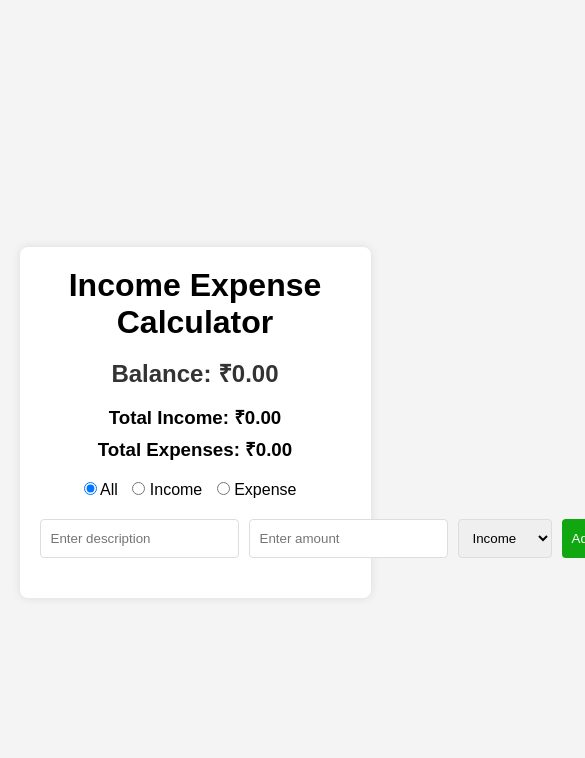
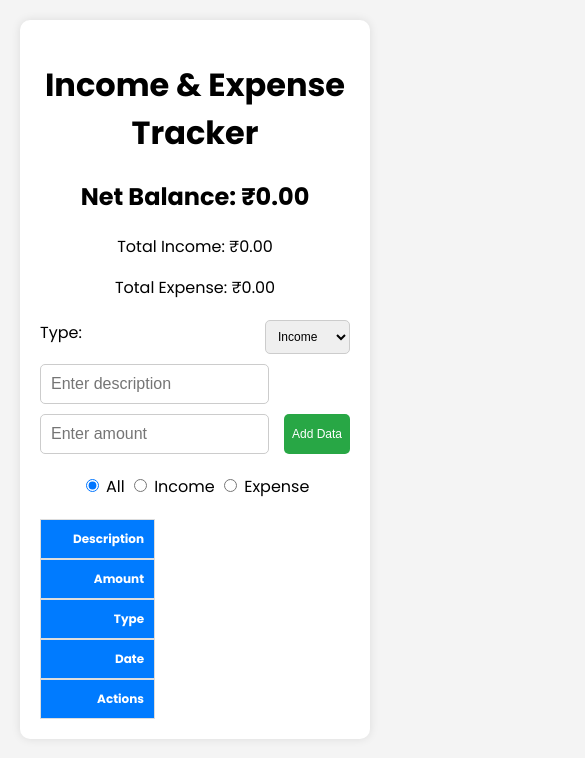
Before and after one commit to Prasanna0401/Income-Expense-Calculator, a plain HTML site: page index.html in a window 390 px wide. Shown: the whole page, 585 px wide, since content can reach past the window. Drawn offline with Linux system fonts and the light colour scheme.

Commit message:
first commit

```diff
--- a/index.html
+++ b/index.html
@@ -6,45 +6,61 @@
     <meta name="viewport" content="width=device-width, initial-scale=1.0">
     <title>Income Expense Calculator</title>
     <link rel="stylesheet" href="style.css">
+    <link
+        href="https://fonts.googleapis.com/css2?family=Poppins:ital,wght@0,100;0,200;0,300;0,400;0,500;0,600;0,700;0,800;0,900;1,100;1,200;1,300;1,400;1,500;1,600;1,700;1,800;1,900&display=swap"
+        rel="stylesheet">
 </head>
 
 <body>
 
     <div class="container">
-
-        <h1>Income Expense Calculator</h1>
-
-        <div class="balance-summary">
-            <h2>Balance: <span id="balance">₹0.00</span></h2>
-            <h3>Total Income: <span id="total-income">₹0.00</span></h3>
-            <h3>Total Expenses: <span id="total-expenses">₹0.00</span></h3>
+        <h1>Income & Expense Tracker</h1>
+        <div class="balance-section">
+            <h2>Net Balance: ₹<span id="net-balance">0</span></h2>
+        </div>
+        <div class="total-section">
+            <p>Total Income: ₹<span id="total-income">0</span></p>
+            <p>Total Expense: ₹<span id="total-expense">0</span></p>
         </div>
 
-        <div class="filters">
-            <input type="radio" id="all" name="filter" value="all" checked>
-            <label for="all">All</label>
-            <input type="radio" id="income" name="filter" value="income">
-            <label for="income">Income</label>
-            <input type="radio" id="expense" name="filter" value="expense">
-            <label for="expense">Expense</label>
-        </div>
-
-        <div class="transaction-form">
-            <input type="text" id="description" placeholder="Enter description" required>
-            <input type="number" id="amount" placeholder="Enter amount" required>
-            <select id="type">
+        <!-- Input section for adding entries -->
+        <div class="input-section">
+            <label for="type-select">Type:</label>
+            <select id="type-select">
                 <option value="income">Income</option>
                 <option value="expense">Expense</option>
             </select>
-            <button id="add-btn">Add</button>
+
+            <input type="text" id="description-input" placeholder="Enter description" />
+            <input type="number" id="amount-input" placeholder="Enter amount" />
+            <button id="add-btn">Add Data</button>
         </div>
 
-        <ul id="transaction-list">
-            <!-- All the Transactions will be listed here -->
-        </ul>
+        <!-- Filter options for displaying entries -->
+        <div class="filter-section">
+            <label><input type="radio" name="filter" value="all" checked> All</label>
+            <label><input type="radio" name="filter" value="income"> Income</label>
+            <label><input type="radio" name="filter" value="expense"> Expense</label>
+        </div>
+
+        <!-- Table for displaying entries -->
+        <table>
+            <thead>
+                <tr>
+                    <th>Description</th>
+                    <th>Amount</th>
+                    <th>Type</th>
+                    <th>Date</th>
+                    <th>Actions</th>
+                </tr>
+            </thead>
+            <tbody id="entries-table-body">
+                <!-- Dynamic rows will go here -->
+            </tbody>
+        </table>
     </div>
-
     <script src="script.js"></script>
 </body>
 
+
 </html>
--- a/script.js
+++ b/script.js
@@ -1,106 +1,102 @@
-document.addEventListener("DOMContentLoaded", () => {
-    const balanceEl = document.getElementById('balance');
-    const totalIncomeEl = document.getElementById('total-income');
-    const totalExpensesEl = document.getElementById('total-expenses');
-    const descriptionEl = document.getElementById('description');
-    const amountEl = document.getElementById('amount');
-    const typeEl = document.getElementById('type');
-    const transactionList = document.getElementById('transaction-list');
-    const filterEls = document.querySelectorAll('input[name="filter"]');
-    let transactions = JSON.parse(localStorage.getItem('transactions')) || [];
+// Get necessary DOM elements
+const typeSelect = document.getElementById('type-select');
+const descriptionInput = document.getElementById('description-input');
+const amountInput = document.getElementById('amount-input');
+const addBtn = document.getElementById('add-btn');
+const entriesTableBody = document.getElementById('entries-table-body');
+const totalIncomeElem = document.getElementById('total-income');
+const totalExpenseElem = document.getElementById('total-expense');
+const netBalanceElem = document.getElementById('net-balance');
 
+// Initialize data from local storage
+let entries = JSON.parse(localStorage.getItem('entries')) || [];
+let totalIncome = 0;
+let totalExpense = 0;
 
-    function updateForm() {
-        transactionList.innerHTML = '';
-        let totalIncome = 0, totalExpenses = 0, balance = 0;
+// Load existing entries
+window.onload = function () {
+    updateTotals();
+    renderEntries();
+};
 
-        transactions.forEach((transaction, index) => {
-            const { type, description, amount } = transaction;
-            const listItem = document.createElement('li');
-            listItem.innerHTML = `
-          ${description} <span>₹${amount}</span>
-          <button class="edit-btn" data-index="${index}">Edit</button>
-          <button class="delete-btn" data-index="${index}">Delete</button>
+// Add a new entry
+addBtn.addEventListener('click', function () {
+    const type = typeSelect.value;
+    const description = descriptionInput.value.trim();
+    const amount = parseFloat(amountInput.value);
+    const date = new Date().toLocaleDateString();
+
+    if (!description || isNaN(amount) || amount <= 0) {
+        alert("Please enter valid description and amount.");
+        return;
+    }
+
+    const entry = { type, description, amount, date };
+    entries.push(entry);
+    localStorage.setItem('entries', JSON.stringify(entries));
+
+    updateTotals();
+    renderEntries();
+
+    descriptionInput.value = '';
+    amountInput.value = '';
+});
+
+// Render all entries
+function renderEntries(filter = 'all') {
+    entriesTableBody.innerHTML = '';
+    const filteredEntries = entries.filter(entry => filter === 'all' || entry.type === filter);
+
+    filteredEntries.forEach((entry, index) => {
+        const row = document.createElement('tr');
+
+        row.innerHTML = `
+            <td>${entry.description}</td>
+            <td>₹${entry.amount.toFixed(2)}</td>
+            <td>${entry.type.charAt(0).toUpperCase() + entry.type.slice(1)}</td>
+            <td>${entry.date}</td>
+            <td>
+                <button class="edit" onclick="editEntry(${index})">Edit</button>
+                <button class="delete" onclick="deleteEntry(${index})">Delete</button>
+            </td>
         `;
 
-            transactionList.appendChild(listItem);
+        entriesTableBody.appendChild(row);
+    });
+}
 
-            if (type === 'income') {
-                totalIncome += amount;
-            } else {
-                totalExpenses += amount;
-            }
-        });
+// Update totals
+function updateTotals() {
+    totalIncome = entries.filter(e => e.type === 'income').reduce((acc, curr) => acc + curr.amount, 0);
+    totalExpense = entries.filter(e => e.type === 'expense').reduce((acc, curr) => acc + curr.amount, 0);
+    const netBalance = totalIncome - totalExpense;
 
-        balance = totalIncome - totalExpenses;
-        balanceEl.textContent = `₹${balance.toFixed(2)}`;
-        totalIncomeEl.textContent = `₹${totalIncome.toFixed(2)}`;
-        totalExpensesEl.textContent = `₹${totalExpenses.toFixed(2)}`;
+    totalIncomeElem.textContent = totalIncome.toFixed(2);
+    totalExpenseElem.textContent = totalExpense.toFixed(2);
+    netBalanceElem.textContent = netBalance.toFixed(2);
+}
 
-        filterTransactions();
-    }
+// Delete an entry
+function deleteEntry(index) {
+    entries.splice(index, 1);
+    localStorage.setItem('entries', JSON.stringify(entries));
+    updateTotals();
+    renderEntries();
+}
 
-    function addTransaction() {
-        const description = descriptionEl.value.trim();
-        const amount = parseFloat(amountEl.value.trim());
-        const type = typeEl.value;
+// Edit an entry
+function editEntry(index) {
+    const entry = entries[index];
+    descriptionInput.value = entry.description;
+    amountInput.value = entry.amount;
+    typeSelect.value = entry.type;
 
-        if (description && !isNaN(amount)) {
-            transactions.push({ type, description, amount });
-            localStorage.setItem('transactions', JSON.stringify(transactions));
-            updateForm();
-        }
-    }
+    deleteEntry(index);
+}
 
-    function editTransaction(index) {
-        const transaction = transactions[index];
-        descriptionEl.value = transaction.description;
-        amountEl.value = transaction.amount;
-        typeEl.value = transaction.type;
-        transactions.splice(index, 1);
-        updateForm();
-    }
-
-    function deleteTransaction(index) {
-        transactions.splice(index, 1);
-        localStorage.setItem('transactions', JSON.stringify(transactions));
-        updateForm();
-    }
-
-    function filterTransactions() {
-        const selectedFilter = document.querySelector('input[name="filter"]:checked').value;
-        const filteredTransactions = transactions.filter(transaction => {
-            return selectedFilter === 'all' || transaction.type === selectedFilter;
-        });
-
-        transactionList.innerHTML = '';
-        filteredTransactions.forEach((transaction, index) => {
-            const { type, description, amount } = transaction;
-            const listItem = document.createElement('li');
-            listItem.innerHTML = `
-          ${description} <span>₹${amount}</span>
-          <button class="edit-btn" data-index="${index}">Edit</button>
-          <button class="delete-btn" data-index="${index}">Delete</button>
-        `;
-            transactionList.appendChild(listItem);
-        });
-    }
-
-    // Add Event Listeners
-    document.getElementById('add-btn').addEventListener('click', addTransaction);
-
-    transactionList.addEventListener('click', (e) => {
-        const index = e.target.dataset.index;
-        if (e.target.classList.contains('edit-btn')) {
-            editTransaction(index);
-        } else if (e.target.classList.contains('delete-btn')) {
-            deleteTransaction(index);
-        }
+// Filter functionality
+document.querySelectorAll('input[name="filter"]').forEach(radio => {
+    radio.addEventListener('change', function () {
+        renderEntries(this.value);
     });
-
-    filterEls.forEach(filterEl => {
-        filterEl.addEventListener('change', filterTransactions);
-    });
-
-    updateForm();
 });
--- a/style.css
+++ b/style.css
@@ -1,111 +1,171 @@
-* {
+/* Style for the container and general elements */
+body {
+    font-family: 'poppins', sans-serif;
     margin: 0;
-    padding: 0;
+    background-color: #f4f4f4;
+    padding: 20px;
     box-sizing: border-box;
 }
 
-body {
-    font-family: Arial, sans-serif;
-    background-color: #f4f4f4;
-    display: flex;
-    justify-content: center;
-    align-items: center;
-    height: 100vh;
-}
-
 .container {
-    background: white;
+    max-width: 800px;
+    margin: 0 auto;
+    background-color: white;
     padding: 20px;
-    border-radius: 8px;
-    width: 90%;
-    max-width: 700px;
     box-shadow: 0 0 10px rgba(0, 0, 0, 0.1);
+    border-radius: 10px;
 }
 
 h1 {
     text-align: center;
-    margin-bottom: 15px;
 }
 
-.balance-summary {
+.balance-section,
+.total-section,
+.input-section,
+.filter-section {
+    margin: 20px 0;
     text-align: center;
-    margin-bottom: 20px;
 }
 
-.balance-summary h2 {
-    margin-bottom: 15px;
-    color: #333;
+.input-section {
+    display: flex;
+    justify-content: space-between;
+    gap: 10px;
+    flex-wrap: wrap;
 }
 
-.balance-summary h3 {
-    margin: 7px;
+.input-section input,
+select,
+button {
+    padding: 10px;
+    font-size: 1rem;
+    border-radius: 5px;
+    border: 1px solid #ccc;
 }
 
-.filters {
-    text-align: center;
-    margin-bottom: 20px;
+input:focus {
+    border-color: #007bff;
+    outline: none;
 }
 
-.filters label {
-    margin-right: 10px;
-}
-
-.transaction-form {
-    display: flex;
-    justify-content: space-between;
-    margin-bottom: 20px;
-}
-
-.transaction-form input,
-.transaction-form select,
-.transaction-form button {
-    padding: 10px;
-    border-radius: 4px;
-    border: 1px solid #ddd;
-    margin-right: 10px;
-}
-
-.transaction-form input[type="text"],
-.transaction-form input[type="number"] {
-    flex-grow: 1;
-}
-
-.transaction-form button {
-    padding: 10px;
-    background-color: rgb(17, 167, 17);
+button {
+    background-color: #28a745;
     color: white;
     border: none;
     cursor: pointer;
 }
 
-.transaction-form button:hover {
-    background-color: darkgreen;
+button:hover {
+    background-color: #218838;
 }
 
-#transaction-list {
-    list-style-type: none;
+table {
+    width: 100%;
+    border-collapse: collapse;
+    margin-top: 20px;
 }
 
-#transaction-list li {
-    background: #f4f4f4;
-    padding: 10px;
-    margin-bottom: 10px;
-    display: flex;
-    justify-content: space-between;
+th,
+td {
     border: 1px solid #ddd;
-    border-radius: 4px;
+    padding: 12px;
+    text-align: center;
 }
 
-.edit-btn,
-.delete-btn {
-    background-color: #ff6b6b;
+th {
+    background-color: #007bff;
     color: white;
+}
+
+td button {
+    padding: 5px 10px;
     border: none;
-    padding: 5px 10px;
     border-radius: 4px;
     cursor: pointer;
 }
 
-.edit-btn {
-    background-color: #f39c12;
+td button.edit {
+    background-color: #ffc107;
+    color: white;
 }
+
+td button.edit:hover {
+    opacity: 0.6;
+}
+
+td button.delete {
+    background-color: red;
+    color: white;
+}
+
+td button.delete:hover {
+    opacity: 0.6;
+}
+
+/* Responsive styles */
+@media screen and (max-width: 768px) {
+
+    table,
+    th,
+    td {
+        display: block;
+        width: 100%;
+        text-align: right;
+    }
+
+    th,
+    td {
+        padding: 10px;
+        text-align: right;
+        border-bottom: 1px solid #ddd;
+    }
+
+    tr {
+        margin-bottom: 15px;
+    }
+
+    td:before {
+        content: attr(data-label);
+        font-weight: bold;
+        text-transform: capitalize;
+        float: left;
+    }
+
+    /* Adjust form layout for mobile */
+    form {
+        flex-direction: column;
+    }
+
+    input,
+    select,
+    button {
+        font-size: 14px;
+    }
+
+    /* Smaller totals font */
+    .totals span {
+        font-size: 14px;
+    }
+}
+
+/* Small devices */
+@media screen and (max-width: 480px) {
+
+    input,
+    select,
+    button {
+        padding: 8px;
+        font-size: 12px;
+    }
+
+    table,
+    th,
+    td {
+        font-size: 12px;
+    }
+
+    .totals span {
+        font-size: 12px;
+    }
+}
```
Also changed, not shown: 1 other file.
